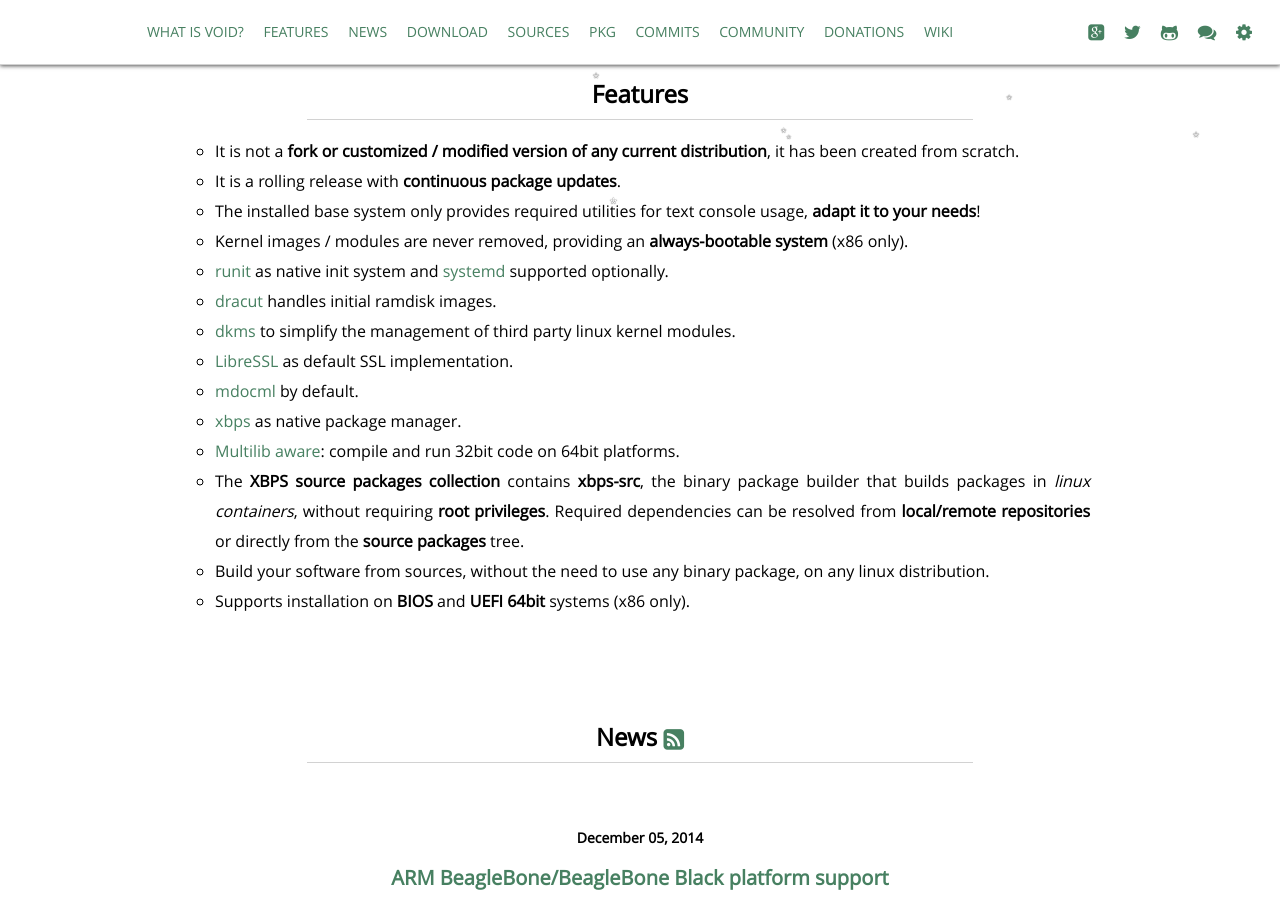
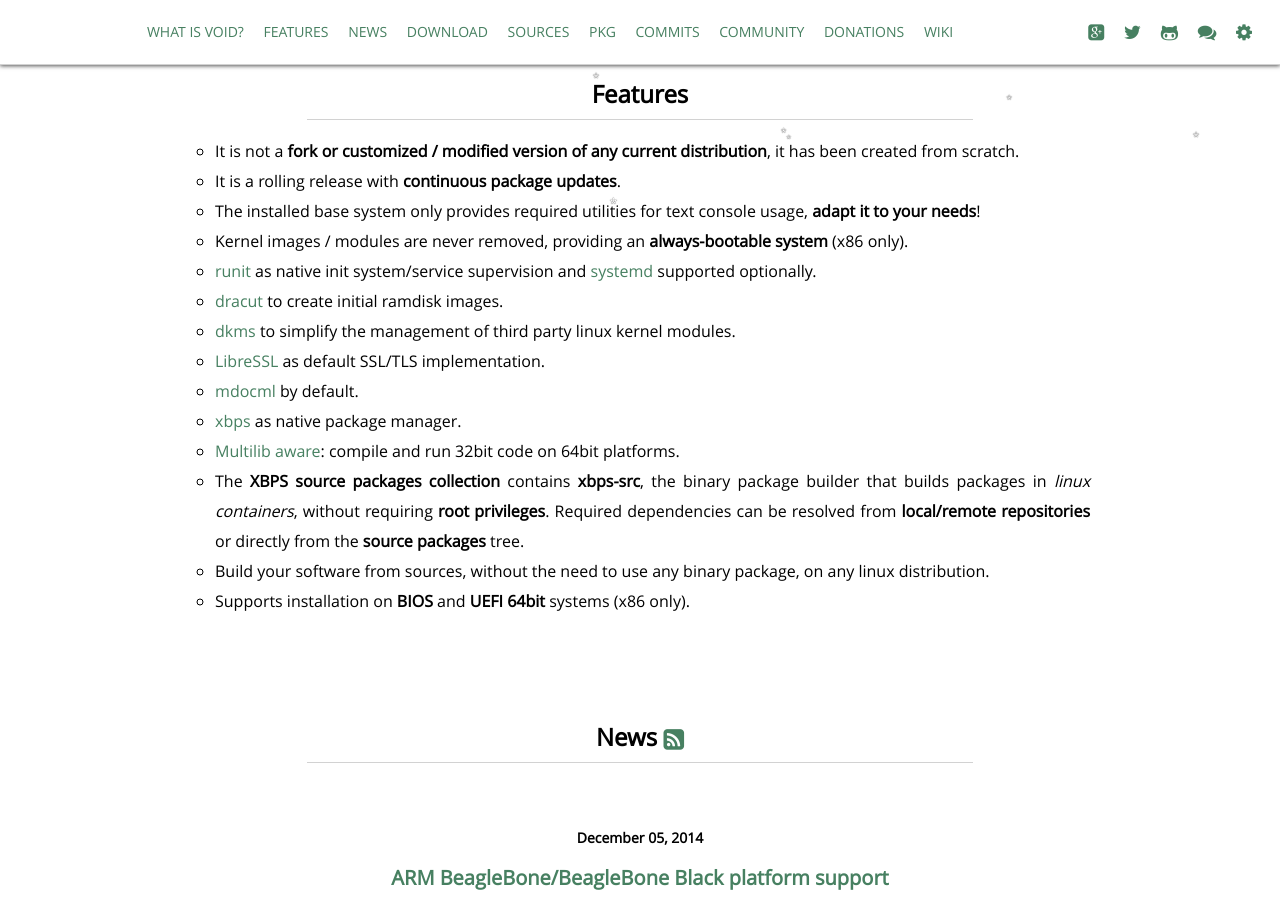
Before and after one commit to void-linux/void-linux.github.io, a Jekyll site: the page built from index.html, in a window 1280 px wide and 900 px high, scrolled down 850 px. Built offline with Jekyll 4.4.1, drawn with Linux system fonts in a browser that asks for light colours; Markdown is read by kramdown in place of the engine named in the settings.

Commit message:
index: some tweaks.

```diff
--- a/index.html
+++ b/index.html
@@ -44,10 +44,10 @@
 				<li>It is a rolling release with <strong>continuous package updates</strong>.</li>
 				<li>The installed base system only provides required utilities for text console usage, <strong>adapt it to your needs</strong>!</li>
 				<li>Kernel images / modules are never removed, providing an <strong>always-bootable system</strong> (x86 only).</li>
-				<li><a href="http://smarden.org/runit/">runit</a> as native init system and <a href="http://www.freedesktop.org/wiki/Software/systemd/">systemd</a> supported optionally.</li>
-				<li><a href="https://dracut.wiki.kernel.org/">dracut</a> handles initial ramdisk images.</li>
+				<li><a href="http://smarden.org/runit/">runit</a> as native init system/service supervision and <a href="http://www.freedesktop.org/wiki/Software/systemd/">systemd</a> supported optionally.</li>
+				<li><a href="https://dracut.wiki.kernel.org/">dracut</a> to create initial ramdisk images.</li>
 				<li><a href="http://linux.dell.com/dkms/">dkms</a> to simplify the management of third party linux kernel modules.</li>
-				<li><a href="http://www.libressl.org/">LibreSSL</a> as default SSL implementation.</li>
+				<li><a href="http://www.libressl.org/">LibreSSL</a> as default SSL/TLS implementation.</li>
 				<li><a href="http://mdocml.bsd.lv/">mdocml</a> by default.</li>
 				<li><a href="https://github.com/voidlinux/xbps/">xbps</a> as native package manager.</li>
 				<li><a href="http://www.voidlinux.eu/news/2014/04/Full-multilib-support.html">Multilib aware</a>: compile and run 32bit code on 64bit platforms.</li>
```
